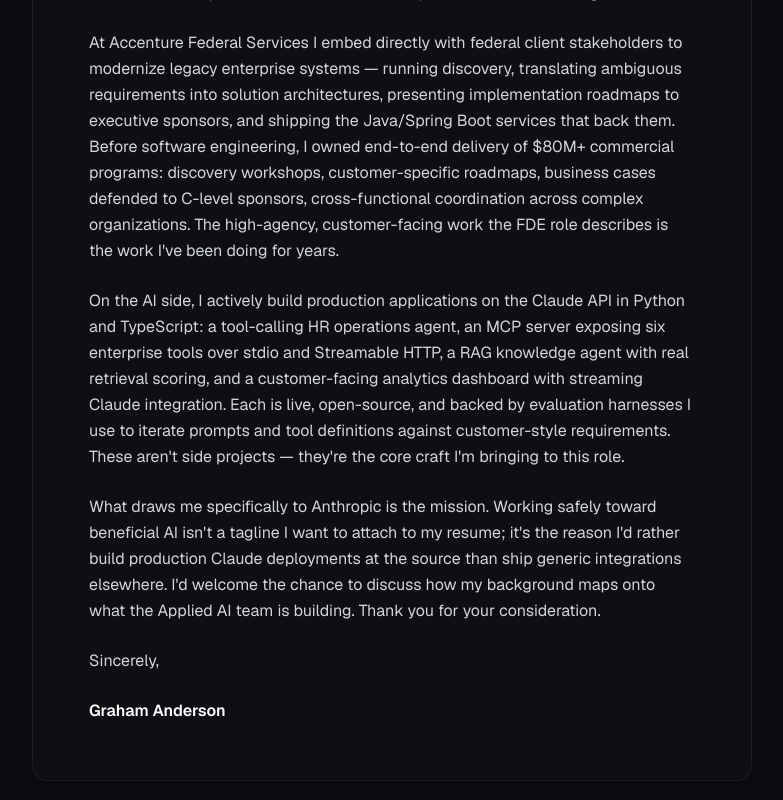
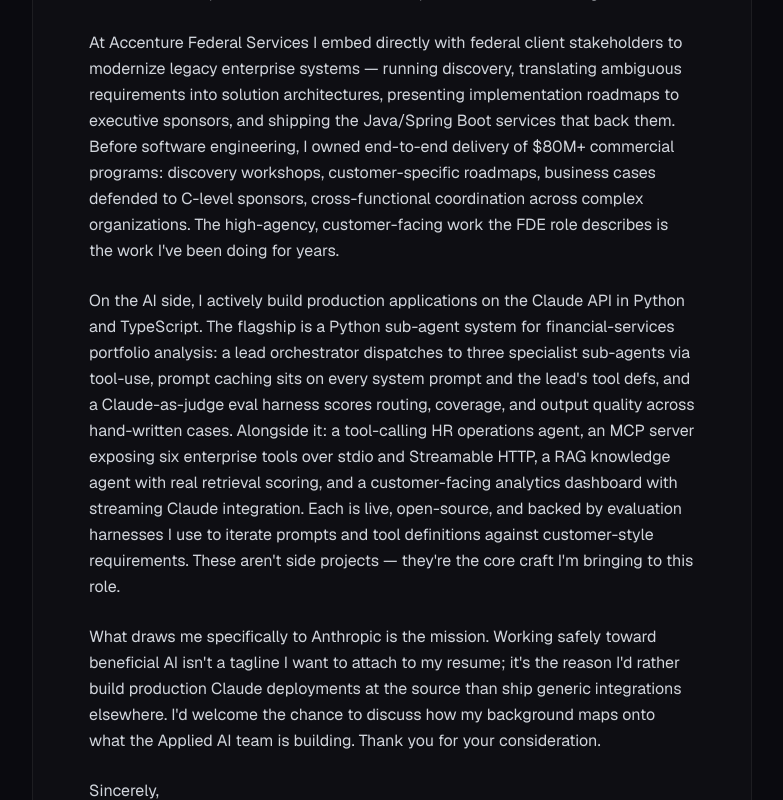
Before and after one commit to Gramman87/portfolio, a Next.js app: page /cover-letter in a window 1280 px wide. Shown: the part 563-1363 px from the top of the page, without its empty margins (248-1031 px from the left). Built offline with nearby package versions, Linux system fonts and the light colour scheme.

Commit message:
Surface sub-agent system on resume + cover letter
Cover letter projects paragraph now leads with the Python sub-agent
system. Resume Applied AI bullets call out Claude-as-judge eval scoring
specifically and put Python before TypeScript.

```diff
--- a/app/cover-letter/page.tsx
+++ b/app/cover-letter/page.tsx
@@ -61,12 +61,17 @@
 
             <p>
               On the AI side, I actively build production applications on the Claude API in Python
-              and TypeScript: a tool-calling HR operations agent, an MCP server exposing six
-              enterprise tools over stdio and Streamable HTTP, a RAG knowledge agent with real
-              retrieval scoring, and a customer-facing analytics dashboard with streaming Claude
-              integration. Each is live, open-source, and backed by evaluation harnesses I use to
-              iterate prompts and tool definitions against customer-style requirements. These
-              aren&apos;t side projects — they&apos;re the core craft I&apos;m bringing to this role.
+              and TypeScript. The flagship is a Python sub-agent system for financial-services
+              portfolio analysis: a lead orchestrator dispatches to three specialist sub-agents via
+              tool-use, prompt caching sits on every system prompt and the lead&apos;s tool defs,
+              and a Claude-as-judge eval harness scores routing, coverage, and output quality across
+              hand-written cases. Alongside it: a tool-calling HR operations agent, an MCP server
+              exposing six enterprise tools over stdio and Streamable HTTP, a RAG knowledge agent
+              with real retrieval scoring, and a customer-facing analytics dashboard with streaming
+              Claude integration. Each is live, open-source, and backed by evaluation harnesses I
+              use to iterate prompts and tool definitions against customer-style requirements.
+              These aren&apos;t side projects — they&apos;re the core craft I&apos;m bringing to
+              this role.
             </p>
 
             <p>
--- a/app/resume/page.tsx
+++ b/app/resume/page.tsx
@@ -114,8 +114,8 @@
           <Section title="Applied AI on Claude: Independent Work">
             <ul className="space-y-1.5">
               {[
-                "Ship production applications on the Claude API — MCP servers (stdio + Streamable HTTP transports), tool-calling agents, sub-agents, agent skills, and RAG pipelines in TypeScript and Python. Every project is live and open-source.",
-                "Stand up evaluation harnesses to measure agent quality and iterate prompts and tool definitions against customer-style requirements; assemble bespoke demos that demonstrate tangible AI value.",
+                "Ship production applications on the Claude API — MCP servers (stdio + Streamable HTTP transports), tool-calling agents, sub-agent orchestration, agent skills, and RAG pipelines in Python and TypeScript. Every project is live and open-source.",
+                "Stand up evaluation harnesses — including Claude-as-judge scoring on routing correctness, coverage, and output quality across hand-written cases — to iterate prompts and tool definitions against customer-style requirements.",
                 "Track the evolving Claude / agentic landscape (sub-agent orchestration, MCP, agent skills, repeatable deployment patterns) and translate emerging capabilities into customer-specific AI roadmaps.",
               ].map((s) => (
                 <li key={s} className="flex gap-2 text-sm text-gray-300 print:text-gray-700">
```
